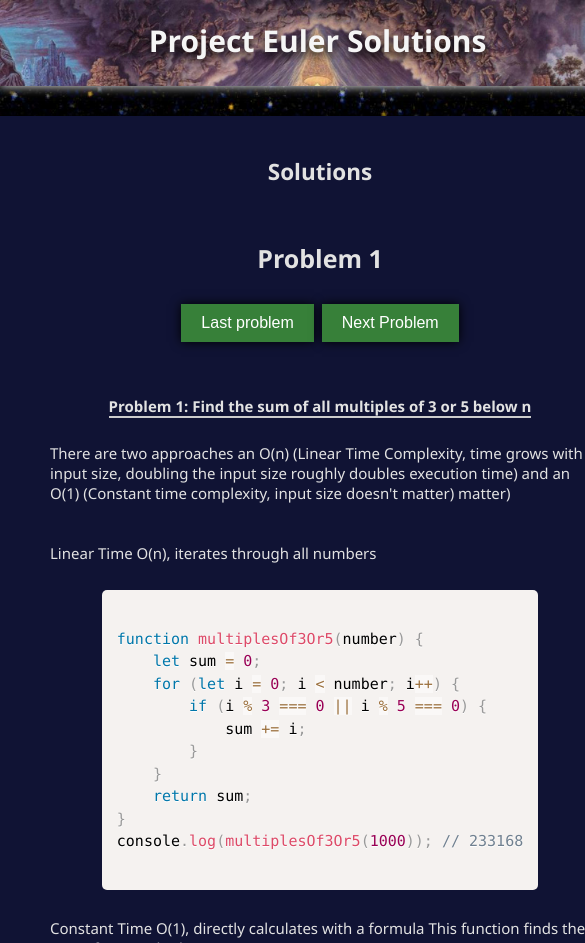
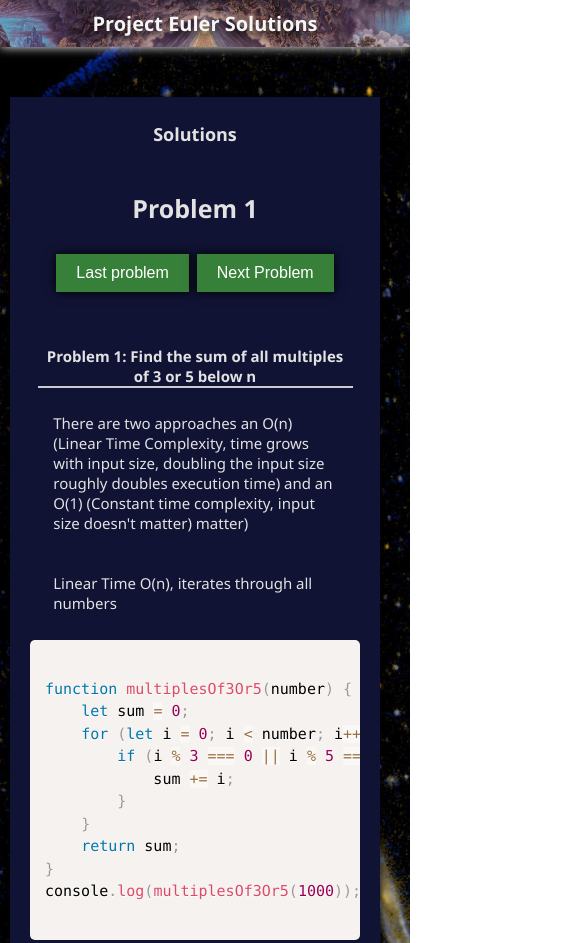
Before and after one commit to DiscipleHazen/ProjectEulerSolutions, a plain HTML site: page index.html in a window 390 px wide. Shown: the top 943 px of the page, 585 px wide, since content can reach past the window. Drawn offline with nearby package versions, Linux system fonts and the light colour scheme.

Commit message:
Add files via upload

```diff
--- a/styles.css
+++ b/styles.css
@@ -47,7 +47,7 @@ section h4 {
 #solutions {
     width: 600px;
     margin: auto;
-    margin-top: 30px;
+    margin-top: 50px;
     padding: 20px;
     box-shadow: 0px 0px 10px #000;
     background-color: rgb(16, 19, 52);
@@ -106,3 +106,30 @@ button {
     display: inline-block;
     box-shadow: 0px 0px 10px #000;
 }
+@media (max-width: 600px) {
+    body {
+        background-position: 0 0;
+    }
+    h1 {
+        font-size: 20px;
+        padding: 10px;
+        width: 100%;
+        min-width: 375px;
+    }
+    h2 {
+        font-size: 18px;
+        padding: 5px;
+    }
+    #solutions {
+        width: 350px;
+        padding: 10px;
+    }
+    pre {
+        max-width: 300px;
+        overflow-x: auto; /* Allows horizontal scrolling for long code */
+
+    }
+    #problem {
+        max-width: 90%;
+    }
+}
```
